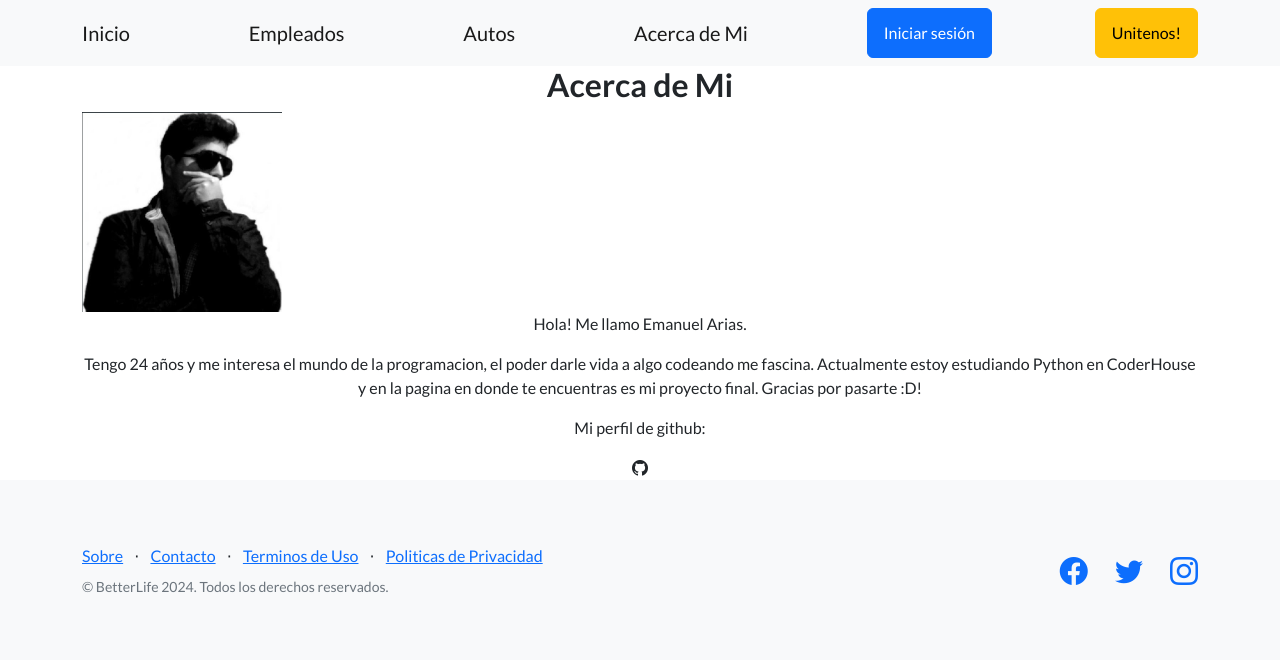
After one commit to emarias/Arias-PlaygroundFinalProject, a Django app: page /acercaDeMi/ in a window 1280 px wide. The commit adds this page. Shown: the top 660 px of the page. Run offline with Django 5.2, Linux system fonts and the light colour scheme; some libraries are stand-ins or nearby versions.

Commit message:
v1.0 (Se agregó el Acerca de Mi y el README)

```diff
--- /dev/null
+++ b/pagina_empresa/templates/pagina_empresa/acercadeMi.html
@@ -0,0 +1,26 @@
+{% extends 'Base.html' %}
+{% load static %}
+
+{% block header %}
+
+{% endblock header %}
+
+{% block main %}
+
+<div class="container">
+    <h2 class="text-center text-dark">
+        Acerca de Mi
+    </h2>
+
+<img src= "{% static "assets/img/image_1.jpg" %}" alt="" height="200px">
+<div class="text-center">
+    <p>Hola! Me llamo Emanuel Arias. </p>
+    <p>Tengo 24 años y me interesa el mundo de la programacion, el poder darle vida a algo codeando me fascina. Actualmente estoy estudiando Python en CoderHouse y en la pagina en donde te encuentras es mi proyecto final. Gracias por pasarte :D!</p>
+    <p>Mi perfil de github:
+    </p>
+    <a href="https://github.com/emarias"><i class="bi bi-github text-dark mx-1"></i></a>
+ </div>
+
+
+{% endblock %}
+{% block section %}{% endblock section %}
--- a/pagina_empresa/urls.py
+++ b/pagina_empresa/urls.py
@@ -1,5 +1,5 @@
 from django.urls import path
-from pagina_empresa.views import inicio, crear_empleado,empleados, ver_empleado, eliminar_empleado, editar_empleado
+from pagina_empresa.views import inicio, crear_empleado,empleados, ver_empleado, eliminar_empleado, editar_empleado, about
 
 urlpatterns = [
     path('', inicio, name='inicio'),
@@ -8,4 +8,5 @@ urlpatterns = [
     path('empleados/<int:id_empleado>/', ver_empleado, name='ver_empleado'),
     path('empleados/<int:id_empleado>/eliminar/', eliminar_empleado, name='eliminar_empleado'),
     path('empleados/<int:id_empleado>/editar/', editar_empleado, name='editar_empleado'),
+    path('acercaDeMi/', about, name='acerca_de_mi'),
 ]
--- a/pagina_empresa/views.py
+++ b/pagina_empresa/views.py
@@ -64,3 +64,6 @@ def editar_empleado(request, id_empleado):
 def ver_empleado(request,id_empleado):
     empleado = Empleado.objects.get(id=id_empleado)
     return render(request, 'pagina_empresa/ver_empleado.html', {'empleado':empleado})
+
+def about(request):
+    return render(request, 'pagina_empresa/acercaDeMi.html', {})
--- a/templates/base.html
+++ b/templates/base.html
@@ -23,6 +23,7 @@
                 <a class="navbar-brand" href={% url "inicio" %}>Inicio</a>
                 <a class="navbar-brand" href={% url "empleados" %}>Empleados</a>
                 <a class="navbar-brand" href={% url "autos" %}>Autos</a>
+                <a class="navbar-brand" href={% url "acerca_de_mi" %}>Acerca de Mi</a>
                 {% if request.user.is_authenticated %}
                 <a class="navbar-brand" href={% url "perfil" %}>
                     {% if request.user.datosextra.avatar %}
@@ -99,13 +100,13 @@
                 <div class="row">
                     <div class="col-lg-6 h-100 text-center text-lg-start my-auto">
                         <ul class="list-inline mb-2">
-                            <li class="list-inline-item"><a href="#!">About</a></li>
+                            <li class="list-inline-item"><a href="#!">Sobre</a></li>
                             <li class="list-inline-item">⋅</li>
-                            <li class="list-inline-item"><a href="#!">Contact</a></li>
+                            <li class="list-inline-item"><a href="#!">Contacto</a></li>
                             <li class="list-inline-item">⋅</li>
-                            <li class="list-inline-item"><a href="#!">Terms of Use</a></li>
+                            <li class="list-inline-item"><a href="#!">Terminos de Uso</a></li>
                             <li class="list-inline-item">⋅</li>
-                            <li class="list-inline-item"><a href="#!">Privacy Policy</a></li>
+                            <li class="list-inline-item"><a href="#!">Politicas de Privacidad</a></li>
                         </ul>
                         <p class="text-muted small mb-4 mb-lg-0">&copy; BetterLife 2024. Todos los derechos reservados.</p>
                     </div>
--- a/usuarios/templates/usuarios/perfil.html
+++ b/usuarios/templates/usuarios/perfil.html
@@ -3,12 +3,15 @@
 {% block h1_header %}
 Perfil de {{request.user}}
 {% endblock h1_header %}
+
 {% block main %}
 <ul>
     <li>Nombre:{{request.user.first_name}} </li>
     <li>Apellido:{{request.user.last_name}}</li>
     <li>Email:{{request.user.email}}</li>
+    {% if request.user.datosextra.avatar %}
     <li>Avatar: <img src="{{request.user.datosextra.avatar.url}}" alt="" height="100px"></li>
+    {% endif %}
 </ul>
 <a class="btn btn-secondary" href="editar_perfil">Editar Perfil</a>
 <a class="btn btn-secondary" href="cambiar_contrasenia">Cambiar Contraseña</a>
```
Also changed, not shown: README.txt (added), pagina_empresa/Static/assets/img/image_1.jpg (added). Lines whose indentation alone changed are shown as unchanged.
